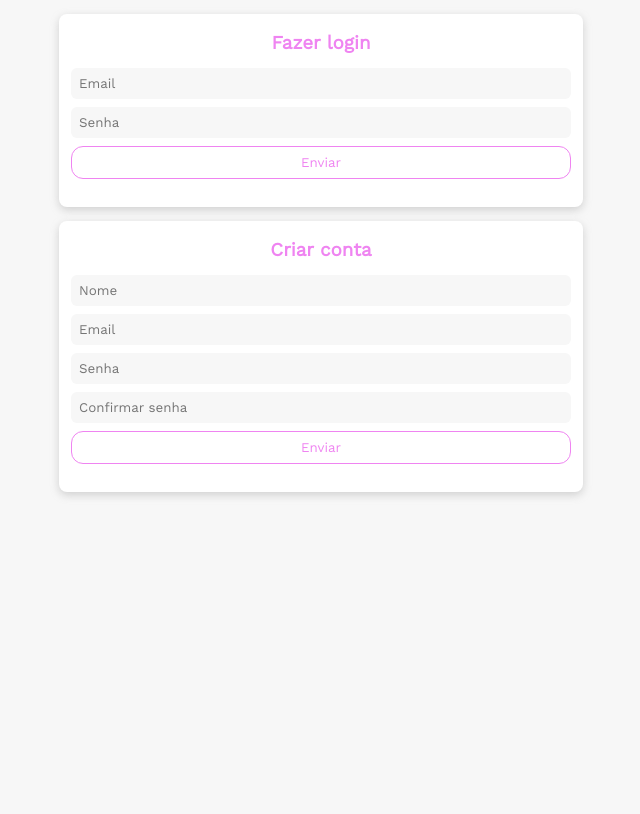
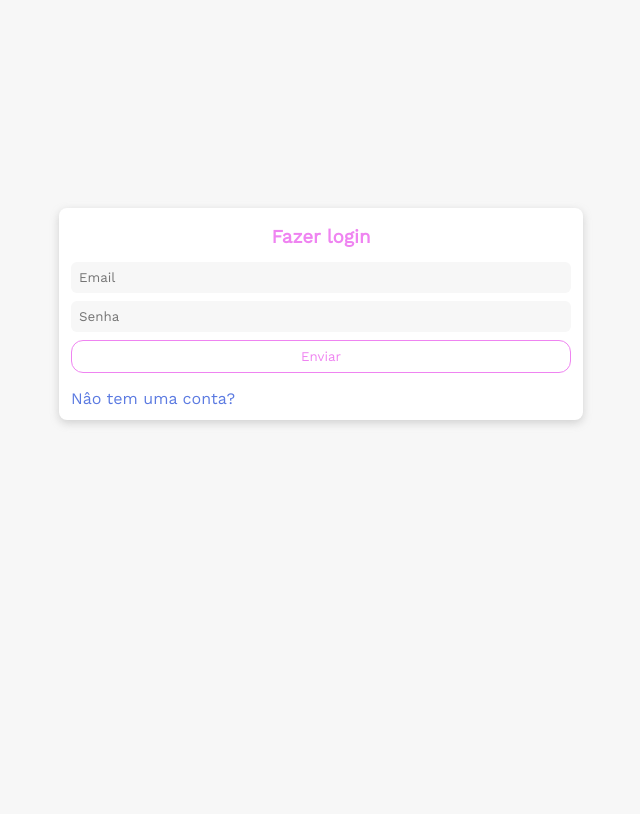
Before and after one commit to LuanContarin/Cinderela, a PHP site: page / in a window 1280 px wide. Shown: the whole page, without its empty margins (319-959 px from the left). Before the commit the page ends 497 px from the top, so only its background shows below. Run offline with PHP 8.4, Linux system fonts and the light colour scheme.

Commit message:
login and signup css

```diff
--- a/criar.php
+++ b/criar.php
@@ -2,9 +2,6 @@
 <html>
 <head>
     <title>Cinderela - Adicionar produtos</title>
-
-    <!-- Latest compiled and minified Bootstrap CSS -->
-    <link rel="stylesheet" href="https://stackpath.bootstrapcdn.com/bootstrap/4.3.1/css/bootstrap.min.css" />
 </head>
 
 <body>
--- a/css/forms.css
+++ b/css/forms.css
@@ -7,6 +7,8 @@
 :root {
   --back-color: #f7f7f7;
   --primary: #ef84f1;
+  --red: #dc4141;
+  --blue: #5b7ae1;
 }
 
 body {
@@ -55,6 +57,15 @@ body, textarea, button, input {
   transition-duration: .15s;
 }
 
+.link {
+  color: var(--blue);
+  text-decoration: none;
+}
+
+.link:hover {
+  text-decoration: underline;
+}
+
 .btn:hover {
   color: white;
   background-color: var(--primary);
@@ -63,9 +74,16 @@ body, textarea, button, input {
 .form-wrapper {
   display: flex;
   justify-content: center;
+  align-items: center;
+  height: 100%;
 }
 
 .form {
+  transform: translateY(-100px);
   flex-basis: 500px;
   margin: 0 12px;
 }
+
+.error {
+  color: var(--red);
+}
--- a/header.php
+++ b/header.php
@@ -8,6 +8,5 @@
 </head>
 <body>
 <?php
-session_start();
-require_once "login.php";
+  session_start();
 ?>
--- a/index.php
+++ b/index.php
@@ -1,9 +1,9 @@
 <?php
-require_once "header.php";
+require "header.php";
 if(!isset($_SESSION['email'])){
-    require "register.php";
+    require "login.php";
 }
 ?>
 <?php
-require_once "footer.php";
+require "footer.php";
 ?>
--- a/login.php
+++ b/login.php
@@ -2,33 +2,44 @@
 Email -> usar name="email"
 Senha -> usar name="senha" -->
 <?php
+require "header.php";
 require "conexion.php";
 if (isset($_POST['senha']))
 {
     $email = addslashes($_POST['email']);
     $senha = addslashes($_POST['senha']);
-    if(empty($email) || empty($senha)){
-        echo "Preencha todos os Campos";
-    }
+    global $hasError, $msg;
+    $hasError = false;
+    $msg = '';
+    if (empty($email) || empty($senha)) {
+        $msg = 'Preencha todos os campos.';
+        $hasError = true;
+    } else {
       $stmt = $con->prepare("SELECT * FROM `usuario` WHERE `email` = '$email'");
-    if($stmt->execute()){
-        if($stmt->rowCount() > 0){
+      if ($stmt->execute()) {
+        echo 'çlakjsf';
+        if ($stmt->rowCount() > 0) {
           $senha = md5($senha);
           $resultado2 = $con->prepare("SELECT * FROM `usuario` WHERE `email` = '$email' and senha = '$senha'");
-    if($resultado2->execute()){
+
+          if ($resultado2->execute()) {
             if($resultado2->rowCount() == 1)
             $line = $resultado2->fetch(PDO::FETCH_ASSOC);
             session_start();
             $_SESSION['email'] = $line['email'];
 
             header('Location: produtos.php');
+          } else {
+            $msg = "Senha não correspondente ao respectivo usuário.";
+            $hasError = true;
           }
-    else{
-        echo "Senha não correspondente ao respectivo usuário";
+      } else {
+        $msg = "Não existe conta com esse respectivo email registrada em nosso sistema.";
+        $hasError = true;
       }
-    }
-    else{
-        echo "Não existe conta com esse respectivo email registrada em nosso sistema";
+    } else {
+      $msg = "Não existe conta com esse respectivo email registrada em nosso sistema.";
+      $hasError = true;
     }
   }
 }
@@ -52,6 +63,13 @@ if (isset($_SESSION['email'])) {
           <input class="inp" type="password" name="senha" id="senha" placeholder="Senha">
           <input class="btn" type="submit" name="send" value="Enviar">
         </form>
+        <a class="link" href="./register.php">Nâo tem uma conta?</a>
+        <div>
+          <?php
+            global $hasError, $msg;
+            if ($hasError) echo '<span class="error">'.$msg.'</span>';
+          ?>
+        </div>
       </div>
     </div>
   <?php
--- a/register.php
+++ b/register.php
@@ -1,4 +1,6 @@
 <?php
+require "header.php";
+
 require "conexion.php";
 ?>
 <?php
@@ -7,10 +9,15 @@ if(isset($_POST['send'])){
     $senha = $_POST['senha'];
     $email = $_POST['email'];
     $confirma = $_POST['confirma'];
+    global $msg, $hasError;
+    $msg = '';
+    $hasError = false;
     if(empty($nome) || empty($email) || empty($senha)){
-        echo "PREENCHA TODOS OS CAMPOS";
-    }
-    else{
+      $msg = 'Preencha todos os campos';
+      $hasError = true;
+    } else {
+      echo $senha;
+      echo $confirma;
         if ($senha == $confirma){
             $senha = md5($senha);
             $sql = "INSERT INTO usuario(nome, senha, email) VALUES('$nome', '$senha', '$email')";
@@ -18,8 +25,9 @@ if(isset($_POST['send'])){
             $stmt->execute();
             header('Location: login.php');
         }
-        else{
-            echo "AS SENHAS NÃO BATEM";
+        else {
+            $msg = 'As senhas não batem';
+            $hasError = true;
         }
     }
 
@@ -39,13 +47,20 @@ if(isset($_POST['send'])){
       <div class="tac">
         <h3 class="title">Criar conta</h3>
       </div>
-      <form method="post">
+      <form method="POST">
         <input class="inp" type="text" name="nome" id="nome" placeholder="Nome">
         <input class="inp" type="email" name="email" id="email" placeholder="Email">
         <input class="inp" type="password" name="senha" id="senha" placeholder="Senha">
         <input class="inp" type="password" name="confirma" placeholder="Confirmar senha">
         <input class="btn" type="submit" name="send" value="Enviar">
       </form>
+      <a class='link' href="./login.php">Fazer login</a>
+      <div>
+        <?php
+          global $hasError, $msg;
+          if ($hasError) echo '<span class="error">'.$msg.'</span>';
+        ?>
+      </div>
     </div>
   </div>
 </body>
```
Lines whose indentation alone changed are shown as unchanged.
